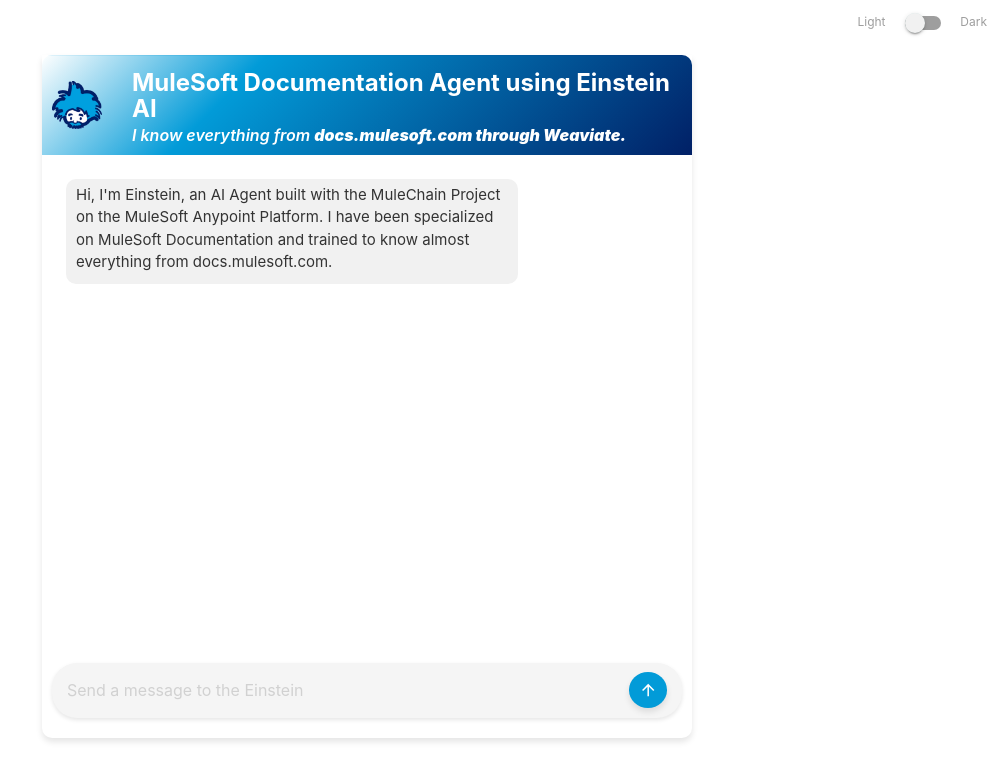
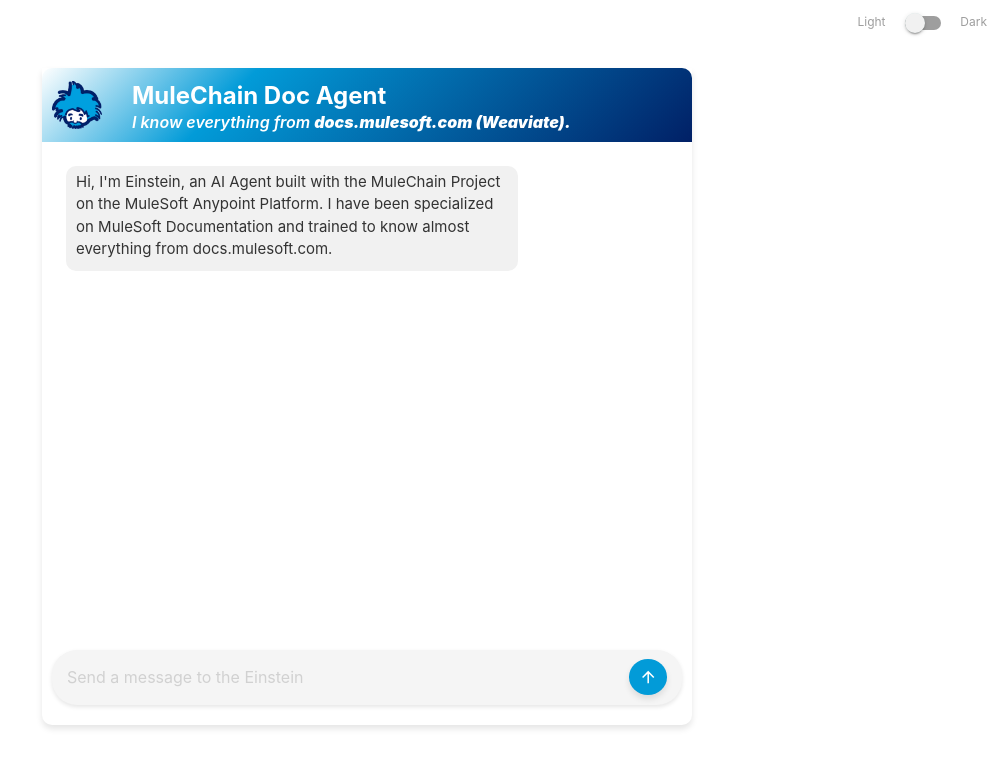
Before and after one commit to amirkhan-ak-sf/doc-einstein-ai-agent, a plain HTML site: page index.html in a window 1280 px wide. Shown: the whole page, without its empty margins (273-1280 px from the left). Drawn offline with nearby package versions, Linux system fonts and the light colour scheme.

Commit message:
Update index.html

```diff
--- a/index.html
+++ b/index.html
@@ -30,8 +30,8 @@
             class="logo"
           />
           <div class="header-text">
-            <h1>MuleSoft Documentation Agent using Einstein AI </h1>
-            <h2>I know everything from <b>docs.mulesoft.com through Weaviate.</b></h2>
+            <h1>MuleChain Doc Agent</h1>
+            <h2>I know everything from <b>docs.mulesoft.com (Weaviate).</b></h2>
           </div>
         </div>
         <!-- Chat Window -->
```
